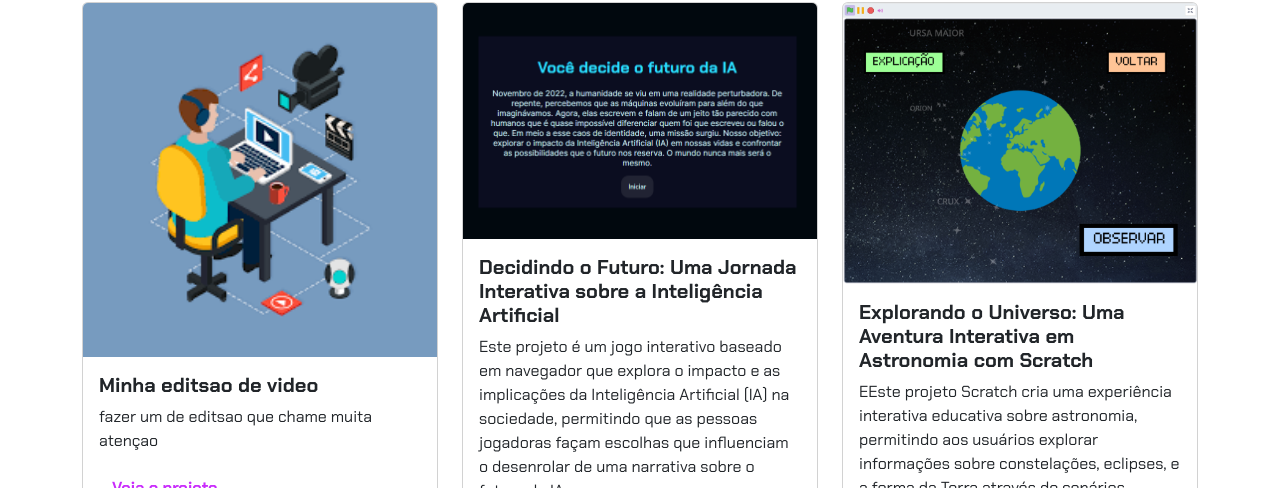
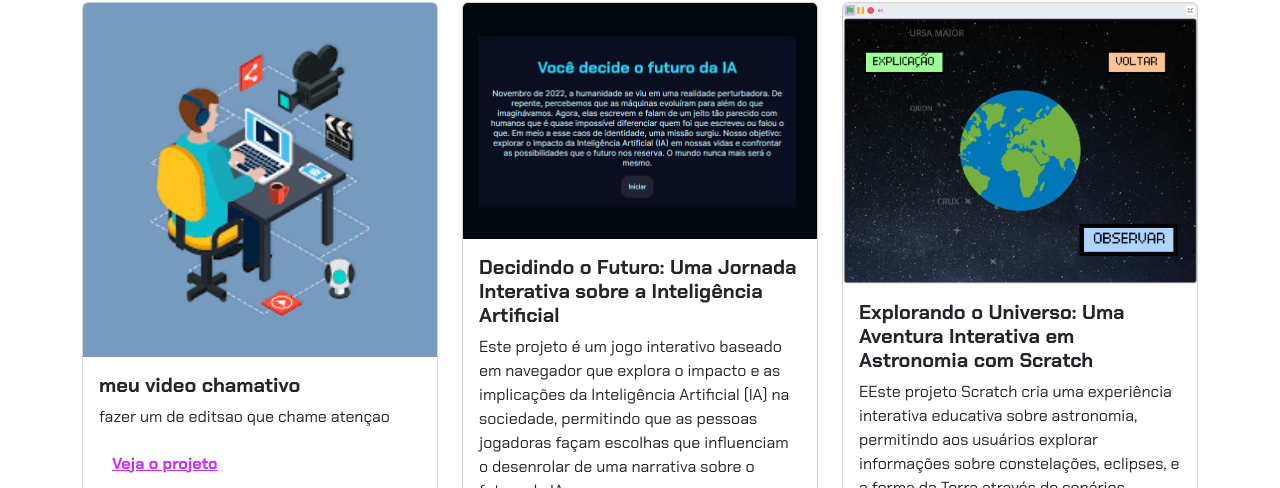
Before and after one commit to nickedit28/repositorio, a plain HTML site: page index.html in a window 1280 px wide. Shown: the part 464-952 px from the top of the page. Drawn offline with nearby package versions, Linux system fonts and the light colour scheme.

Commit message:
Update index.html

```diff
--- a/index.html
+++ b/index.html
@@ -34,8 +34,8 @@
                 <div class="card">
                     <img src="projeto-1.png" class="card-img-top" alt="Imagem do projeto de biblioteca virtual">
                     <div class="card-body">
-                        <h5 class="card-title">Minha editsao de video </h5>
-                        <p class="card-text">fazer um de editsao que chame muita atençao
+                        <h5 class="card-title">meu video chamativo </h5>
+                        <p class="card-text">fazer um de editsao que chame atençao
                         </p>
                         <button type="button" class="btn btn-link" data-bs-toggle="modal" data-bs-target="#modal1">Veja
                             o projeto</button>
```
